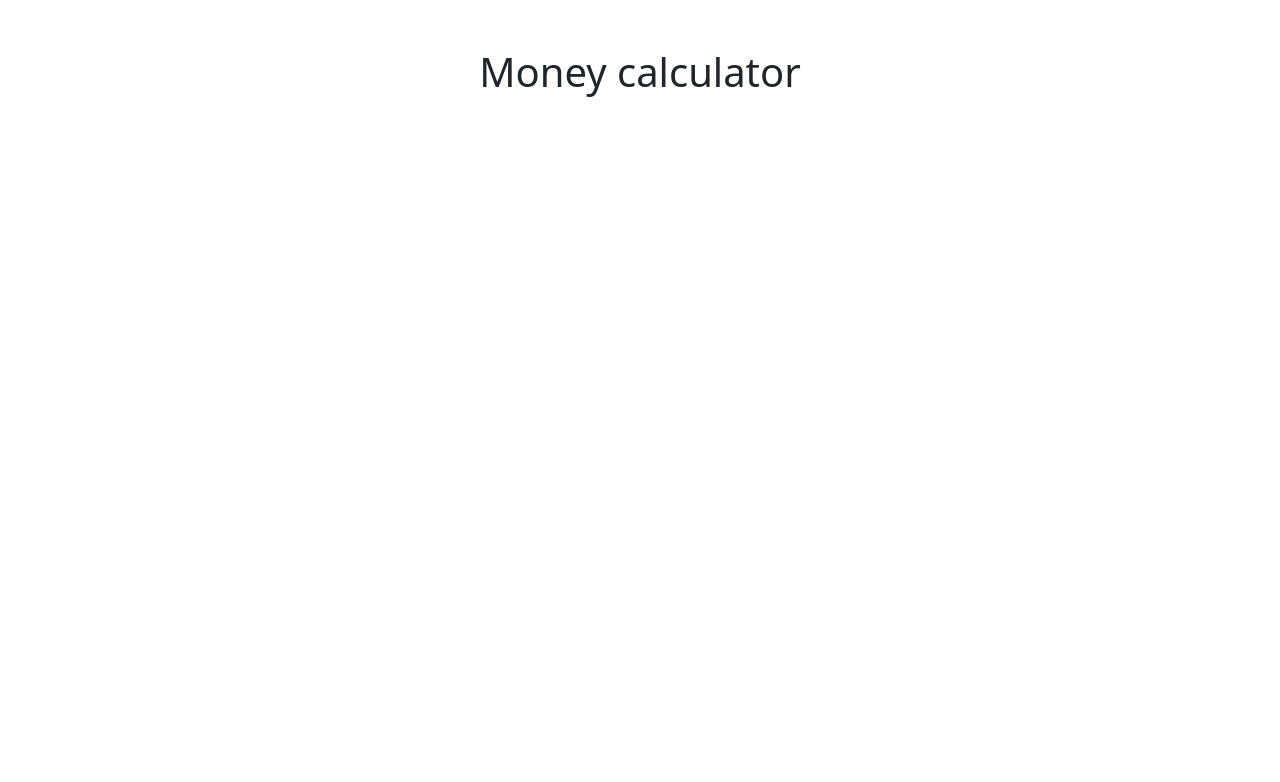
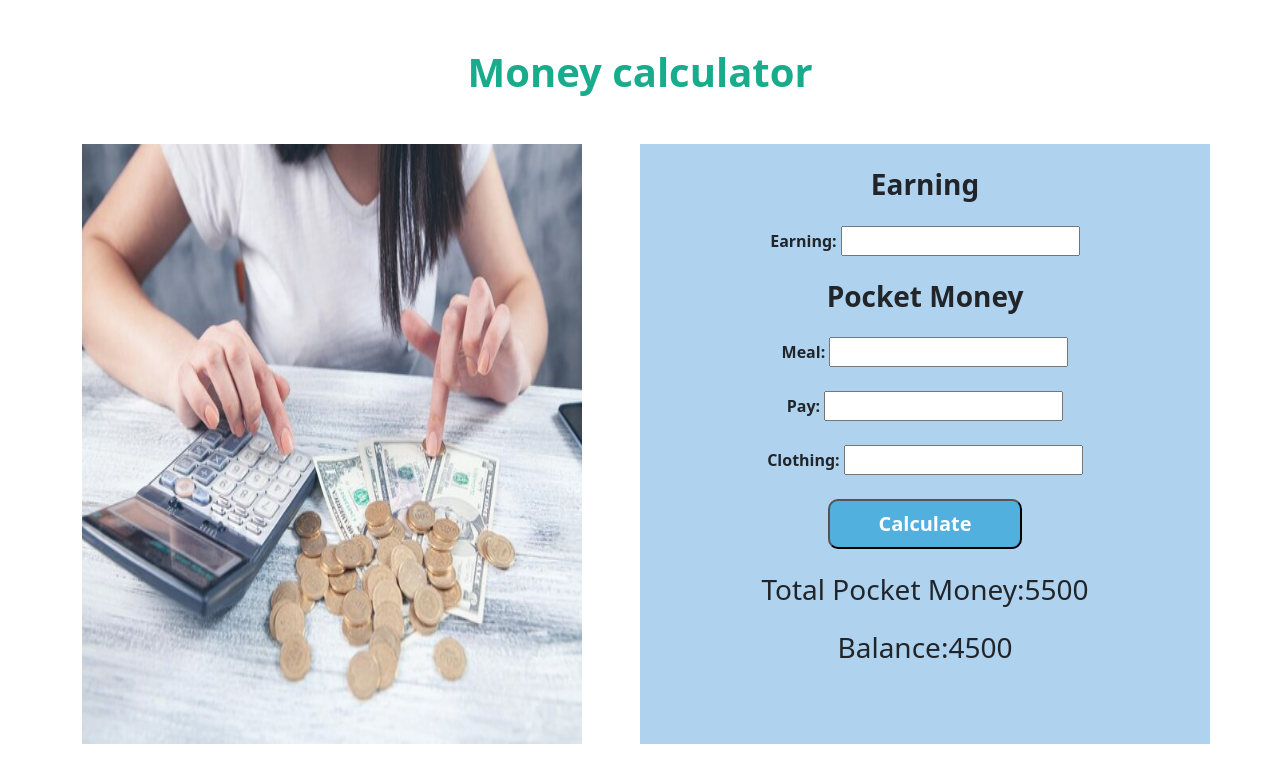
Before and after one commit to alaminhossainjibon/money-calculator, a plain HTML site: page index.html in a window 1280 px wide. Drawn offline with Linux system fonts and the light colour scheme.

Commit message:
image and form add

```diff
--- a/css/style.css
+++ b/css/style.css
@@ -0,0 +1,21 @@
+/* google fonts */
+@import url('https://fonts.googleapis.com/css2?family=Roboto+Serif:wght@500&display=swap');
+body{
+    font-family: 'Roboto Serif', sans-serif;
+}
+/* head section start */
+.head-color{
+    color: #18ac8c;
+}
+/* background color */
+.back-color{
+    background-color: #afd2ee;
+}
+/* button style */
+.button-style{
+    background-color: #39a8dbc9;
+    font-weight: 700;
+    font-size: 20px;
+    border-radius: 10px;
+    color: #ffffff;
+}
--- a/index.html
+++ b/index.html
@@ -13,14 +13,53 @@
 </head>
 
 <body>
+    <!---------------------------
+    ------main section start-----
+    ----------------------------->
     <main>
+        <!-- head section -->
         <header>
-            <h1 class="text-center my-5">Money calculator</h1>
+            <h1 class="text-center my-5 fw-bold head-color">Money calculator</h1>
         </header>
+        <!-- first section start -->
         <section>
+            <div class="container my-5">
+                <div class="row">
+                    <div class="col-sm-12 col-lg-6">
+                        <img width="500px" height="600px" src="./images/money.jpg" alt="">
+                    </div>
+                    <div class="col-sm-12 col-lg-6 back-color">
+                        <div class="text-center ">
+                            <h3 class="my-4 fw-bold">Earning</h3>
+                            <!-- money calculator form -->
+                            <form action="">
+                                <label class="fw-bold" for="income">Earning: </label>
+                                <input type="text" id="income" name="income"><br>
 
+                                <h3 class="my-4 fw-bold">Pocket Money</h3>
+
+                                <label class="fw-bold" for="meal">Meal: </label>
+                                <input type="text" id="meal" name="meal"><br><br>
+
+                                <label class="fw-bold" for="pay">Pay: </label>
+                                <input type="text" id="pay" name="pay"><br><br>
+
+                                <label class="fw-bold" for="clothing">Clothing: </label>
+                                <input type="text" id="clothing" name="clothing"><br><br>
+                                <!-- button -->
+                                <input class="px-5 py-2 button-style" type="submit" value="Calculate">
+                            </form>
+                            <h3 class="my-4">Total Pocket Money:<span>5500</span></h3>
+                            <h3 class="my-4">Balance:<span>4500</span></h3>
+                        </div>
+                    </div>
+                </div>
+            </div>
         </section>
     </main>
+    <!---------------------------
+    ------main section end-----
+    ----------------------------->
     <!-- Add js link -->
     <script src="./js/js-style.js"></script>
     <!-- bootstrap css link -->
```
Also changed, not shown: images/money.jpg (added).
